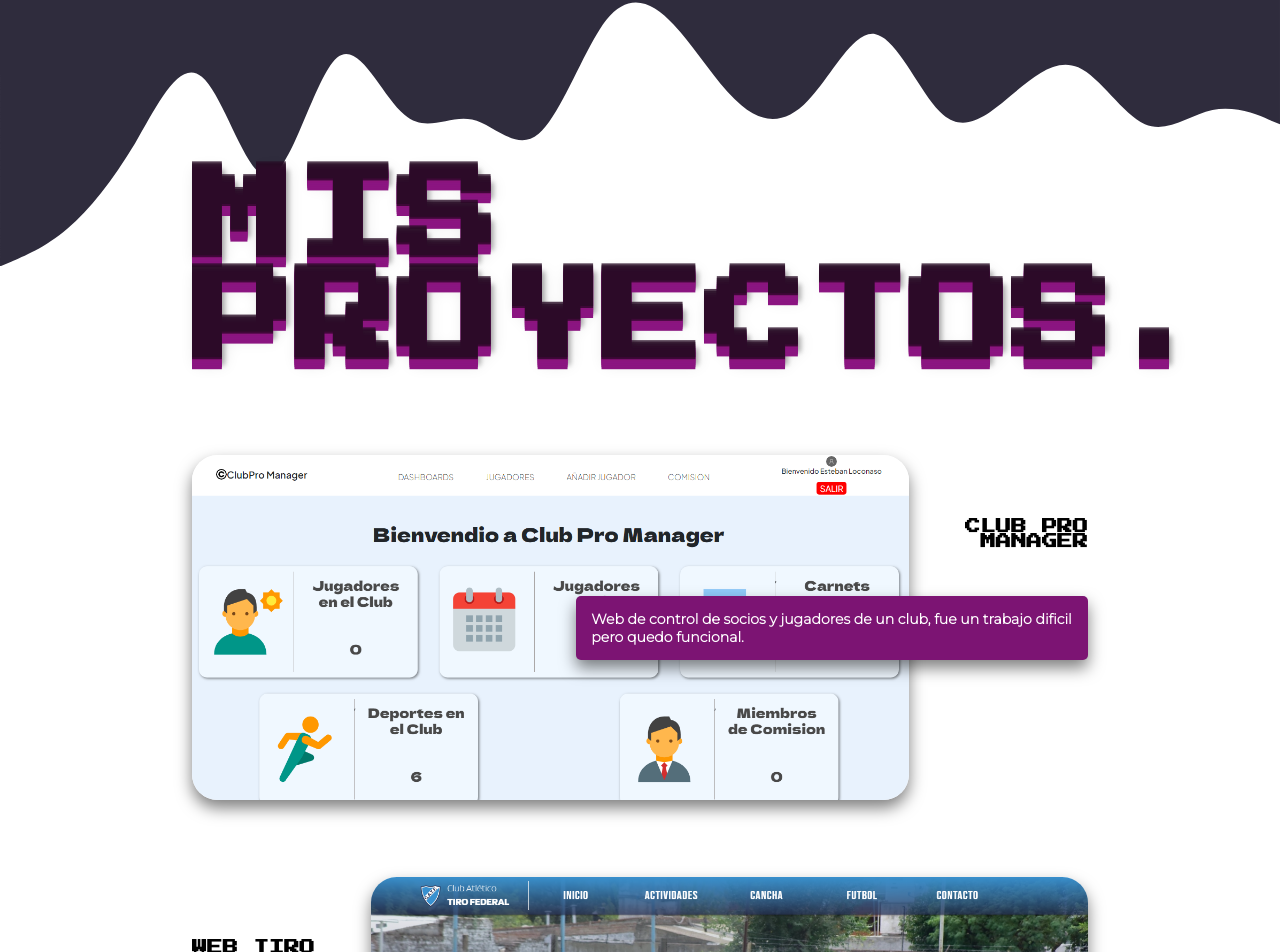
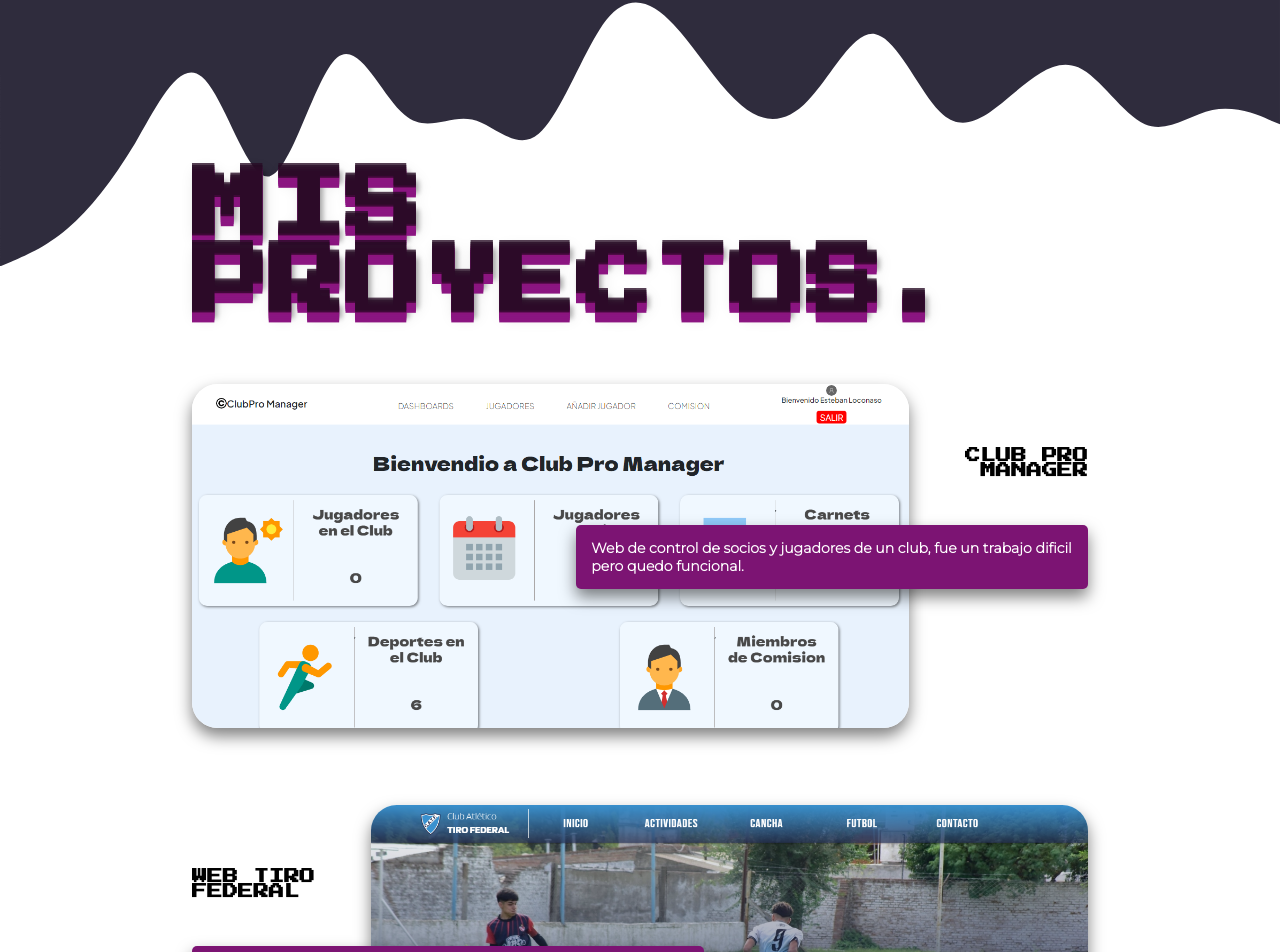
Before and after one commit to Huguito038/PORTAFOLIO, a React (Create React App) app: page / in a window 1280 px wide. Shown: the part 2285-3237 px from the top of the page. Built offline with nearby package versions, Linux system fonts and the light colour scheme.

Commit message:
finish details

```diff
--- a/src/Components/proyectos/proyectos.module.css
+++ b/src/Components/proyectos/proyectos.module.css
@@ -11,12 +11,12 @@
 
 .titulo{
     font-family: 'Press Start 2P', cursive;
-    font-size: 8vw;
+    font-size: 6vw;
     width: 45%;
     margin-top: -13vh;
     margin-left: 15vw;
     text-transform: uppercase;
-    z-index: 999;
+    z-index: 99999;
     color: #270b25cb;
     text-shadow: 0  2px  0   #22041db7,
                     0  4px  0   #8b157b8f,
```
